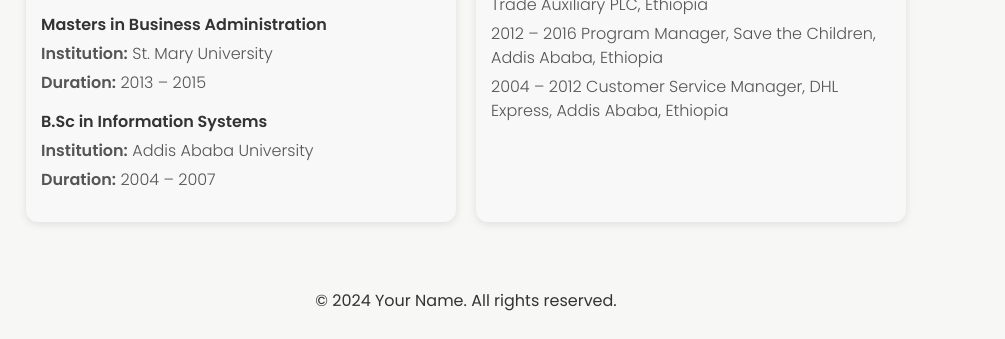
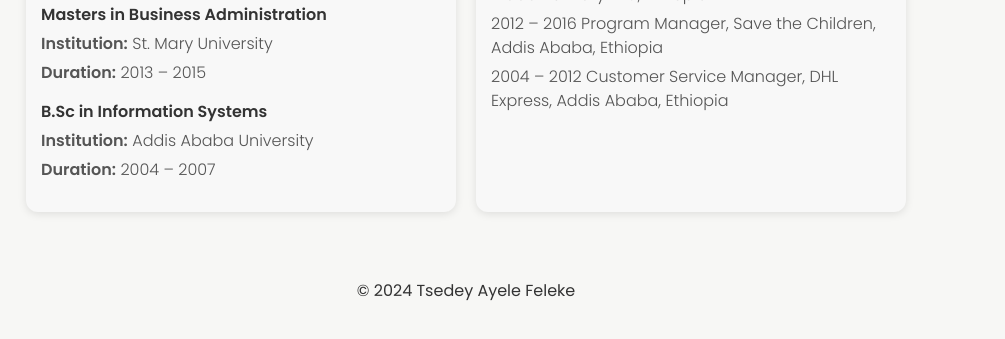
Before and after one commit to TsedeyAyele/TsedeyAyele.github.io, a plain HTML site: page about.html in a window 1280 px wide. Shown: the part 605-944 px from the top of the page, without its empty margins (174-1179 px from the left). Drawn offline with Linux system fonts and the light colour scheme.

Commit message:
update on about.html v2

```diff
--- a/about.html
+++ b/about.html
@@ -60,7 +60,7 @@
     </main>
 
     <footer>
-        <p>&copy; 2024 Your Name. All rights reserved.</p>
+        <p>&copy; 2024 Tsedey Ayele Feleke</p>
     </footer>
 
     <script>
--- a/styles.css
+++ b/styles.css
@@ -336,6 +336,8 @@ nav ul li a:hover {
     gap: 20px; /* Space between the two sections */
     margin: 20px auto; /* Space around the container */
     max-width: 1000px; /* Restrict maximum width */
+    margin-top: 10px; /* Reduce top margin to minimize space */
+    padding-top: 0; /* Ensure no additional padding at the top */
 }
 
 /* Styling for Individual Sections */
```
